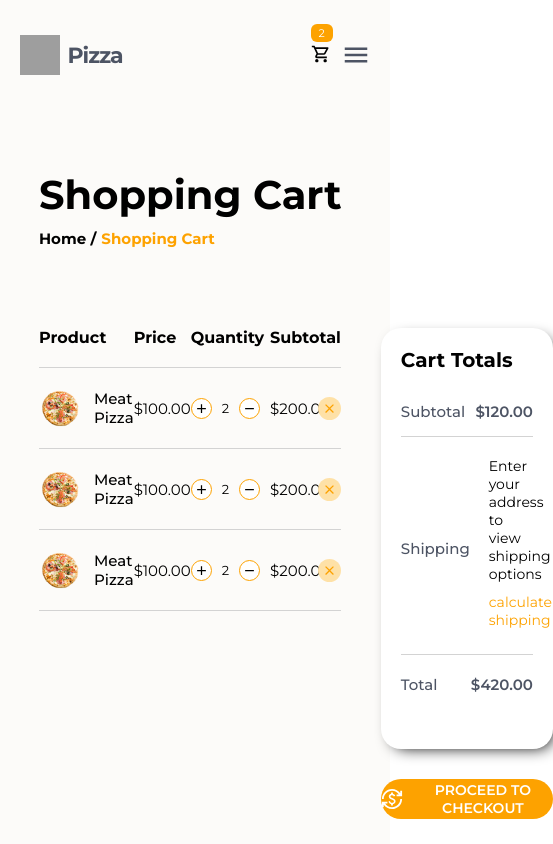
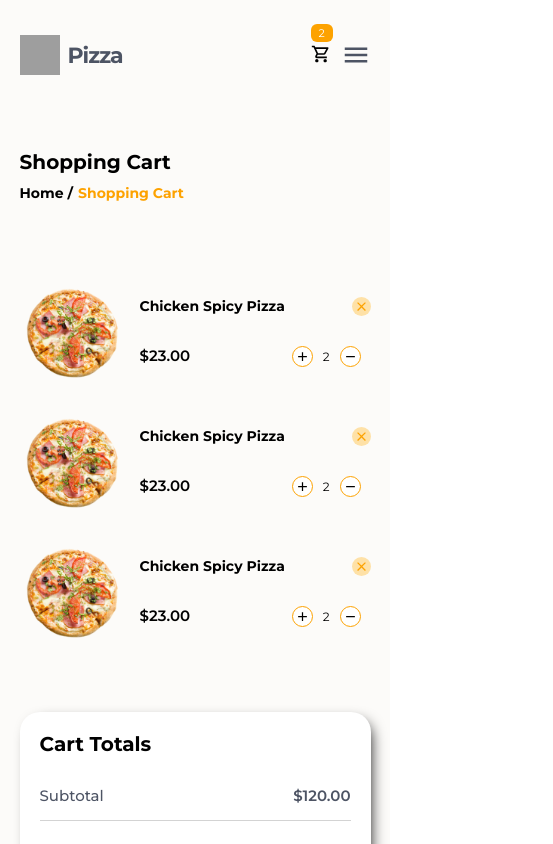
Before and after one commit to Kwesi-dev/pizza-shop, a React (Create React App) app in the folder frontend/: page /cart in a window 390 px wide. Shown: the top 844 px of the page, 553 px wide, since content can reach past the window. Built offline with nearby package versions, Linux system fonts and the light colour scheme; grey boxes are pictures that could not be loaded.

Commit message:
working on responsiveness

```diff
--- /dev/null
+++ b/frontend/src/components/cartMobile/CartMobile.tsx
@@ -0,0 +1,62 @@
+import { Add, Close, Remove } from '@mui/icons-material'
+import productImg from "../../assets/images/pizzaImg.png"
+import "./cartMobile.scss"
+const CartMobile = () => {
+  return (
+    <div className="cartMobile">
+        <div className="cartMobile-product">
+            <img src={productImg} alt="" />
+            <div className="cartMobile-info">
+                <div className="info-top">
+                    <h2>Chicken Spicy Pizza</h2>
+                    <Close className="close"/>
+                </div>
+                <div className="info-bottom">
+                    <span className="price">$23.00</span>
+                    <div className="amount-container">
+                        <Add className="add"/>
+                        <span>2</span>
+                        <Remove className="remove"/>
+                    </div>
+                </div>
+            </div>
+        </div>
+        <div className="cartMobile-product">
+            <img src={productImg} alt="" />
+            <div className="cartMobile-info">
+                <div className="info-top">
+                    <h2>Chicken Spicy Pizza</h2>
+                    <Close className="close"/>
+                </div>
+                <div className="info-bottom">
+                    <span className="price">$23.00</span>
+                    <div className="amount-container">
+                        <Add className="add"/>
+                        <span>2</span>
+                        <Remove className="remove"/>
+                    </div>
+                </div>
+            </div>
+        </div>
+        <div className="cartMobile-product">
+            <img src={productImg} alt="" />
+            <div className="cartMobile-info">
+                <div className="info-top">
+                    <h2>Chicken Spicy Pizza</h2>
+                    <Close className="close"/>
+                </div>
+                <div className="info-bottom">
+                    <span className="price">$23.00</span>
+                    <div className="amount-container">
+                        <Add className="add"/>
+                        <span>2</span>
+                        <Remove className="remove"/>
+                    </div>
+                </div>
+            </div>
+        </div>
+    </div>
+  )
+}
+
+export default CartMobile
--- /dev/null
+++ b/frontend/src/components/cartMobile/cartMobile.scss
@@ -0,0 +1,63 @@
+@use "../../utils/globals" as *;
+.cartMobile{
+    width: 100%;
+    &-product{
+        width: 100%;
+        display: flex;
+        align-items: center;
+        margin-bottom: 30px;
+        .cartMobile-info{
+            flex: 3;
+            .info-top{
+                margin-bottom: 30px;
+                display: flex;
+                justify-content: space-between;
+                h2{
+                    font-size: 1.4rem;
+                }
+                .close{
+                    padding: 2px;
+                    border-radius: 50%;
+                    background-color: $lightOrange;
+                    color: $deepOrange;
+                    cursor: pointer;
+                }
+            }
+            .info-bottom{
+                display: flex;
+                justify-content: space-between;
+
+                .price{
+                    font-size: 1.5rem;
+                    font-weight: 600;
+                }
+                .amount-container{
+                    display: flex;
+                    align-items: center;
+                    .add{
+                        border: 1px solid $deepOrange;
+                        padding: 2px;
+                        border-radius: 50%;
+                        cursor: pointer;
+                        margin-right: 10px;
+                        background-color: #ffff;
+                    }
+                    span{
+                        font-size: 1.2rem;
+                    }
+                    .remove{
+                        @extend .add;
+                        margin-left: 10px;
+                    }
+                }
+            }
+        }
+    }
+    img{
+        width: 100px;
+        height: 100px;
+        object-fit: cover;
+        margin-right: 20px;
+        flex: 1;
+    }
+}
--- a/frontend/src/pages/cart/Cart.tsx
+++ b/frontend/src/pages/cart/Cart.tsx
@@ -2,7 +2,7 @@ import "./cart.scss"
 import CurrencyExchangeIcon from '@mui/icons-material/CurrencyExchange';
 import { Add, Close, Remove } from '@mui/icons-material'
 import productImg from "../../assets/images/pizzaImg.png"
-import productImg1 from "../../assets/images/spizzza.png"
+import CartMobile from "../../components/cartMobile/CartMobile";
 
 const Cart = () => {
   return (
@@ -16,6 +16,7 @@ const Cart = () => {
                 </div>
             </header>
             <div className="cart-body">
+                <CartMobile/>
                 <div className="cart-body-left">
                     <table>
                         <thead>
--- a/frontend/src/pages/cart/cart.scss
+++ b/frontend/src/pages/cart/cart.scss
@@ -7,18 +7,32 @@
         width: 80%;
         height: 100%;
         margin: auto;
-
+        @include laptopLarge{
+            width: 95%;
+        }
+        @include laptopSm{
+            width: 90%;
+        }
         .cart-header{
             margin-top: 40px;
             margin-bottom: 80px;
+            @include PhoneLarge{
+                margin-top: 20px;
+            }
             h1{
                 font-size: 4rem;
                 margin-bottom: 10px;
+                @include PhoneLarge{
+                    font-size: 2rem;
+                }
             }
             .current-page{
                 display: flex;
                 h3{
                     font-size: 1.5rem;
+                    @include PhoneLarge{
+                        font-size: 1.4rem;
+                    }
                     &:last-child{
                         color: $deepOrange;
                         margin-left: 5px;
@@ -32,8 +46,14 @@
             grid-template-columns: 2fr 1fr;
             gap: 40px;
 
+            @include TabletLarge{
+                grid-template-columns: 1fr;
+            }
             .cart-body-left{
                 width: 100%;
+                @include PhoneLarge{
+                    display: none;
+                }
                 table{
                     width: 100%;
                     border-collapse: collapse;
```
